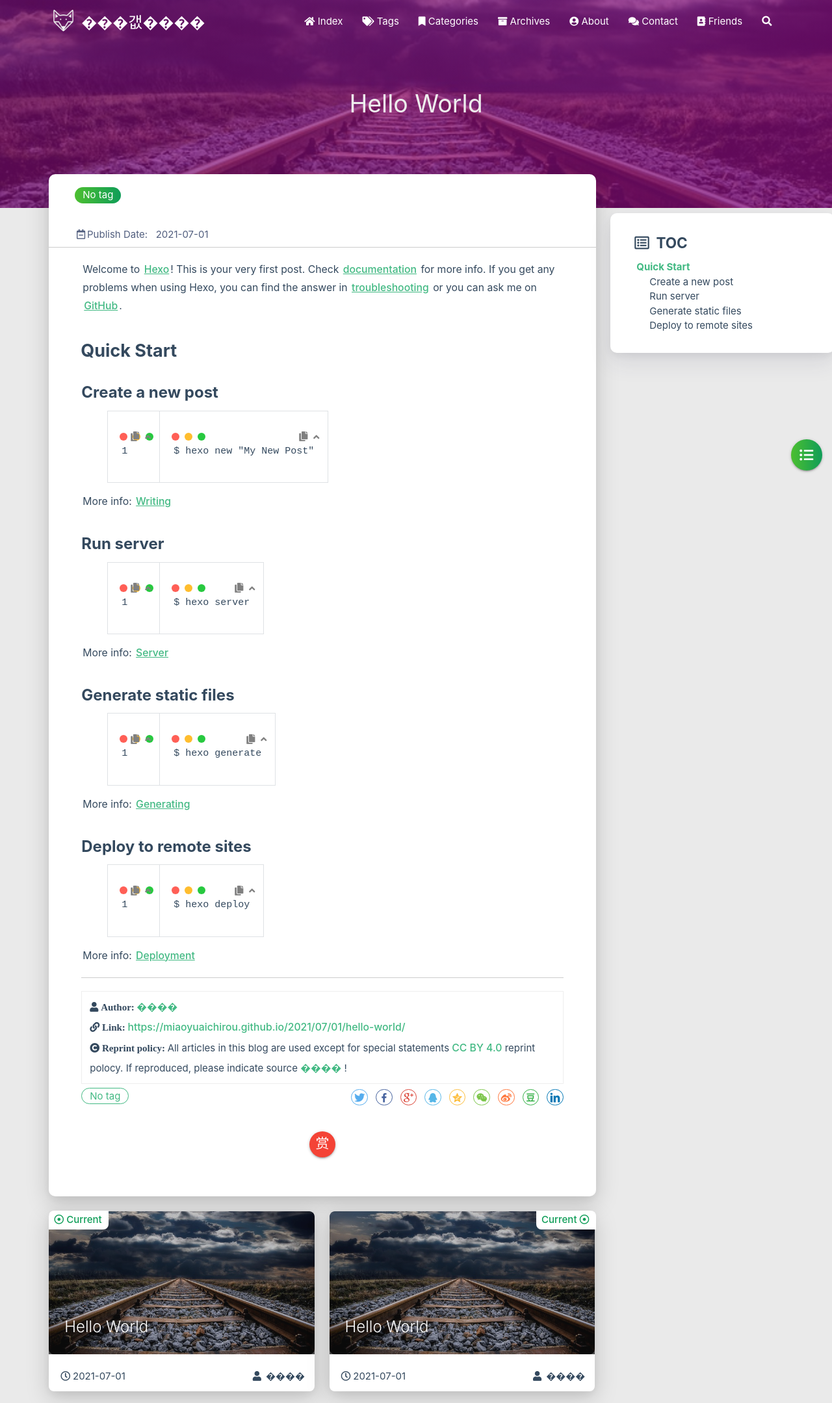
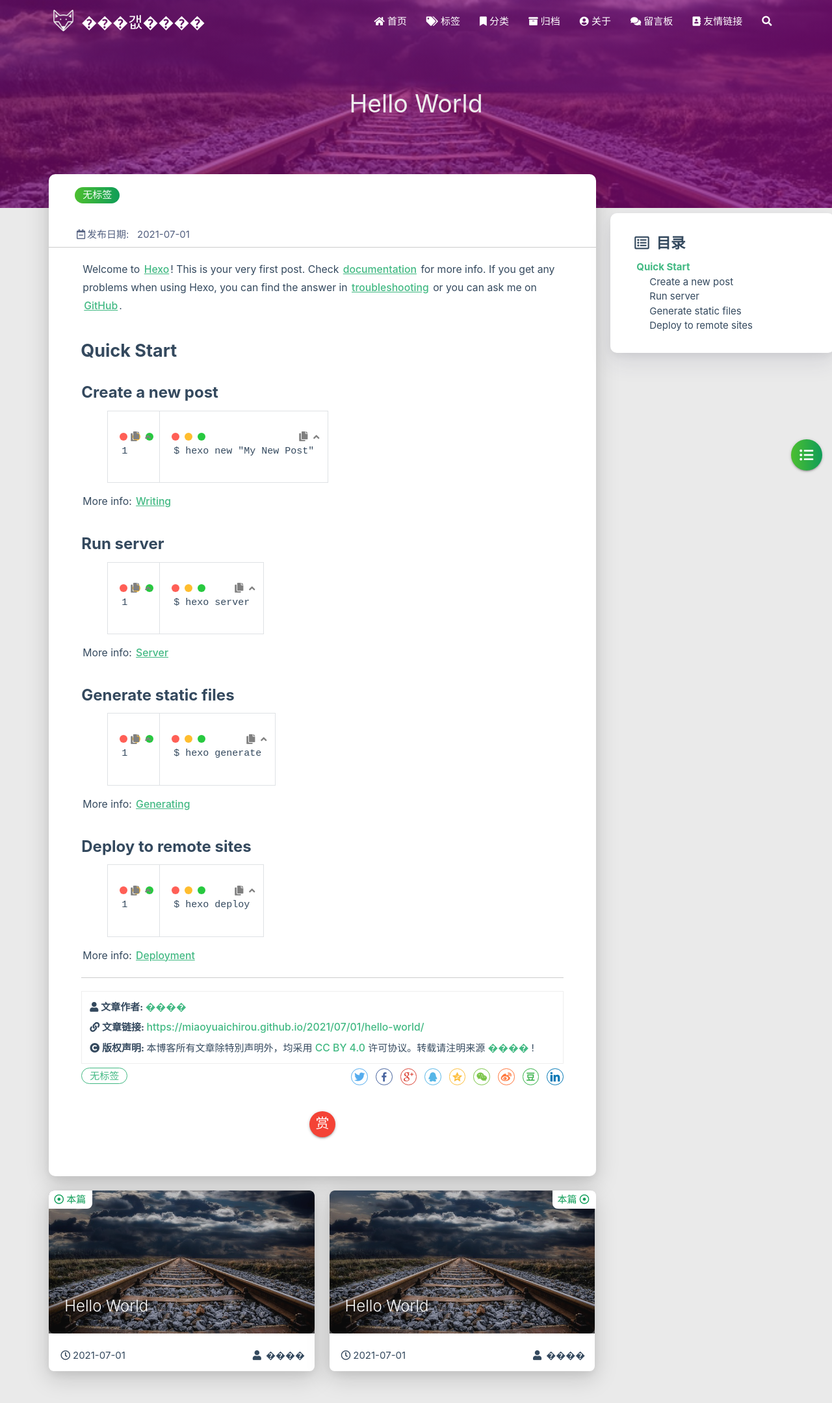
Before and after one commit to miaoyuaichirou/miaoyuaichirou.github.io, a plain HTML site: page 2021/07/01/hello-world/index.html in a window 1280 px wide. Shown: the top 2159 px of the page at 65% size. Drawn offline with Linux system fonts and the light colour scheme; some packages are replaced by stand-ins of ours; no server answers; a script that the page names is missing.

Commit message:
Site updated: 2021-07-01 23:38:00

```diff
--- a/2021/07/01/hello-world/index.html
+++ b/2021/07/01/hello-world/index.html
@@ -1,5 +1,5 @@
 <!DOCTYPE HTML>
-<html lang="en">
+<html lang="zh-CN">
 
 
 <head>
@@ -57,7 +57,7 @@
 
       <i class="fas fa-home" style="zoom: 0.6;"></i>
 
-      <span>Index</span>
+      <span>首页</span>
     </a>
 
   </li>
@@ -68,7 +68,7 @@
 
       <i class="fas fa-tags" style="zoom: 0.6;"></i>
 
-      <span>Tags</span>
+      <span>标签</span>
     </a>
 
   </li>
@@ -79,7 +79,7 @@
 
       <i class="fas fa-bookmark" style="zoom: 0.6;"></i>
 
-      <span>Categories</span>
+      <span>分类</span>
     </a>
 
   </li>
@@ -90,7 +90,7 @@
 
       <i class="fas fa-archive" style="zoom: 0.6;"></i>
 
-      <span>Archives</span>
+      <span>归档</span>
     </a>
 
   </li>
@@ -101,7 +101,7 @@
 
       <i class="fas fa-user-circle" style="zoom: 0.6;"></i>
 
-      <span>About</span>
+      <span>关于</span>
     </a>
 
   </li>
@@ -112,7 +112,7 @@
 
       <i class="fas fa-comments" style="zoom: 0.6;"></i>
 
-      <span>Contact</span>
+      <span>留言板</span>
     </a>
 
   </li>
@@ -123,14 +123,14 @@
 
       <i class="fas fa-address-book" style="zoom: 0.6;"></i>
 
-      <span>Friends</span>
+      <span>友情链接</span>
     </a>
 
   </li>
 
   <li>
     <a href="#searchModal" class="modal-trigger waves-effect waves-light">
-      <i id="searchIcon" class="fas fa-search" title="Search" style="zoom: 0.85;"></i>
+      <i id="searchIcon" class="fas fa-search" title="搜索" style="zoom: 0.85;"></i>
     </a>
   </li>
 </ul>
@@ -160,7 +160,7 @@
 
 			    <i class="fa-fw fas fa-home"></i>
 
-			Index
+			首页
 		</a>
 
         </li>
@@ -171,7 +171,7 @@
 
 			    <i class="fa-fw fas fa-tags"></i>
 
-			Tags
+			标签
 		</a>
 
         </li>
@@ -182,7 +182,7 @@
 
 			    <i class="fa-fw fas fa-bookmark"></i>
 
-			Categories
+			分类
 		</a>
 
         </li>
@@ -193,7 +193,7 @@
 
 			    <i class="fa-fw fas fa-archive"></i>
 
-			Archives
+			归档
 		</a>
 
         </li>
@@ -204,7 +204,7 @@
 
 			    <i class="fa-fw fas fa-user-circle"></i>
 
-			About
+			关于
 		</a>
 
         </li>
@@ -215,7 +215,7 @@
 
 			    <i class="fa-fw fas fa-comments"></i>
 
-			Contact
+			留言板
 		</a>
 
         </li>
@@ -226,7 +226,7 @@
 
 			    <i class="fa-fw fas fa-address-book"></i>
 
-			Friends
+			友情链接
 		</a>
 
         </li>
@@ -430,7 +430,7 @@
                 <div class="col s7">
 
                           <div class="article-tag">
-                            <span class="chip bg-color">No tag</span>
+                            <span class="chip bg-color">无标签</span>
                           </div>
 
                 </div>
@@ -442,7 +442,7 @@
             <div class="post-info">
 
                 <div class="post-date info-break-policy">
-                    <i class="far fa-calendar-minus fa-fw"></i>Publish Date:&nbsp;&nbsp;
+                    <i class="far fa-calendar-minus fa-fw"></i>发布日期:&nbsp;&nbsp;
                     2021-07-01
                 </div>
 
@@ -489,7 +489,7 @@
             <div class="reprint__author">
                 <span class="reprint-meta" style="font-weight: bold;">
                     <i class="fas fa-user">
-                        Author:
+                        文章作者:
                     </i>
                 </span>
                 <span class="reprint-info">
@@ -499,7 +499,7 @@
             <div class="reprint__type">
                 <span class="reprint-meta" style="font-weight: bold;">
                     <i class="fas fa-link">
-                        Link:
+                        文章链接:
                     </i>
                 </span>
                 <span class="reprint-info">
@@ -509,13 +509,13 @@
             <div class="reprint__notice">
                 <span class="reprint-meta" style="font-weight: bold;">
                     <i class="fas fa-copyright">
-                        Reprint policy:
+                        版权声明:
                     </i>
                 </span>
                 <span class="reprint-info">
-                    All articles in this blog are used except for special statements
+                    本博客所有文章除特別声明外，均采用
                     <a href="https://creativecommons.org/licenses/by/4.0/deed.zh" rel="external nofollow noreferrer" target="_blank">CC BY 4.0</a>
-                    reprint polocy. If reproduced, please indicate source
+                    许可协议。转载请注明来源
                     <a href="/about" target="_blank">����</a>
                     !
                 </span>
@@ -525,7 +525,7 @@
 
     <script async defer>
       document.addEventListener("copy", function (e) {
-        let toastHTML = '<span>Copied successfully, please follow the reprint policy of this article</span><button class="btn-flat toast-action" onclick="navToReprintStatement()" style="font-size: smaller">more</a>';
+        let toastHTML = '<span>复制成功，请遵循本文的转载规则</span><button class="btn-flat toast-action" onclick="navToReprintStatement()" style="font-size: smaller">查看</a>';
         M.toast({html: toastHTML})
       });
 
@@ -540,7 +540,7 @@
                 <div class="post-meta__tag-list" style="display: inline-block;">
 
                         <div class="article-tag">
-                            <span class="chip bg-color">No tag</span>
+                            <span class="chip bg-color">无标签</span>
                         </div>
 
                 </div>
@@ -710,7 +710,7 @@
 
         <div class="article col s12 m6" data-aos="fade-up" data-aos="fade-up">
             <div class="article-badge left-badge text-color">
-                <i class="far fa-dot-circle"></i>&nbsp;Current
+                <i class="far fa-dot-circle"></i>&nbsp;本篇
             </div>
             <div class="card">
                 <a href="/2021/07/01/hello-world/">
@@ -748,7 +748,7 @@
 
         <div class="article col s12 m6" data-aos="fade-up">
             <div class="article-badge right-badge text-color">
-                Current&nbsp;<i class="far fa-dot-circle"></i>
+                本篇&nbsp;<i class="far fa-dot-circle"></i>
             </div>
             <div class="card">
                 <a href="/2021/07/01/hello-world/">
@@ -811,7 +811,7 @@
     </div>
     <div id="toc-aside" class="expanded col l3 hide-on-med-and-down">
         <div class="toc-widget card" style="background-color: white;">
-            <div class="toc-title"><i class="far fa-list-alt"></i>&nbsp;&nbsp;TOC</div>
+            <div class="toc-title"><i class="far fa-list-alt"></i>&nbsp;&nbsp;目录</div>
             <div id="toc-content"></div>
         </div>
     </div>
@@ -1040,8 +1040,8 @@
 <div id="searchModal" class="modal">
     <div class="modal-content">
         <div class="search-header">
-            <span class="title"><i class="fas fa-search"></i>&nbsp;&nbsp;Search</span>
-            <input type="search" id="searchInput" name="s" placeholder="Please enter a search keyword"
+            <span class="title"><i class="fas fa-search"></i>&nbsp;&nbsp;搜索</span>
+            <input type="search" id="searchInput" name="s" placeholder="请输入搜索的关键字"
                    class="search-input">
         </div>
         <div id="searchResult"></div>
```
Also changed, not shown: archives/2021/07/index.html (+23 -23 lines), archives/2021/index.html (+23 -23 lines), archives/index.html (+23 -23 lines), index.html (+19 -19 lines).
